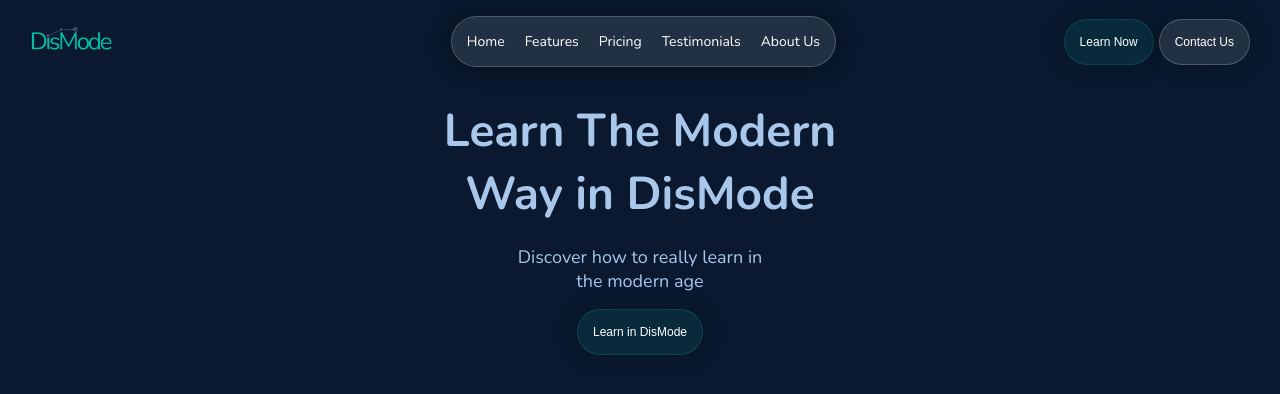
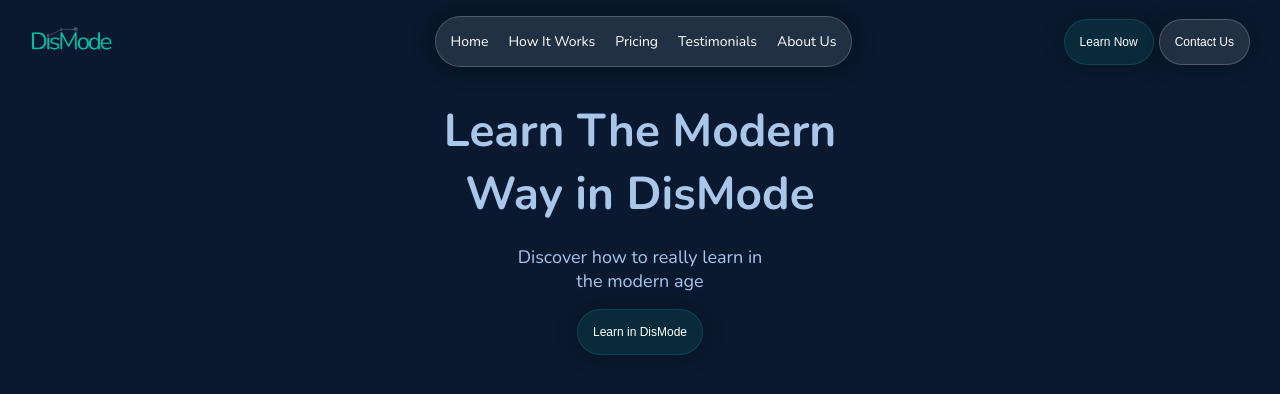
Before and after one commit to ArmanDevSil/dismode-landing-page, a React (Vite) app: page / in a window 1280 px wide. Shown: the top 394 px of the page. Built offline with nearby package versions, Linux system fonts and the light colour scheme.

Commit message:
Change 'Features' to 'How it Works'

```diff
--- a/src/components/layout/Nav.tsx
+++ b/src/components/layout/Nav.tsx
@@ -9,7 +9,7 @@ const Nav = () => {
             <a href="#">Home</a>
           </li>
           <li>
-            <a href="#features">Features</a>
+            <a href="#how">How It Works</a>
           </li>
           <li>
             <a href="#pricing">Pricing</a>
```
